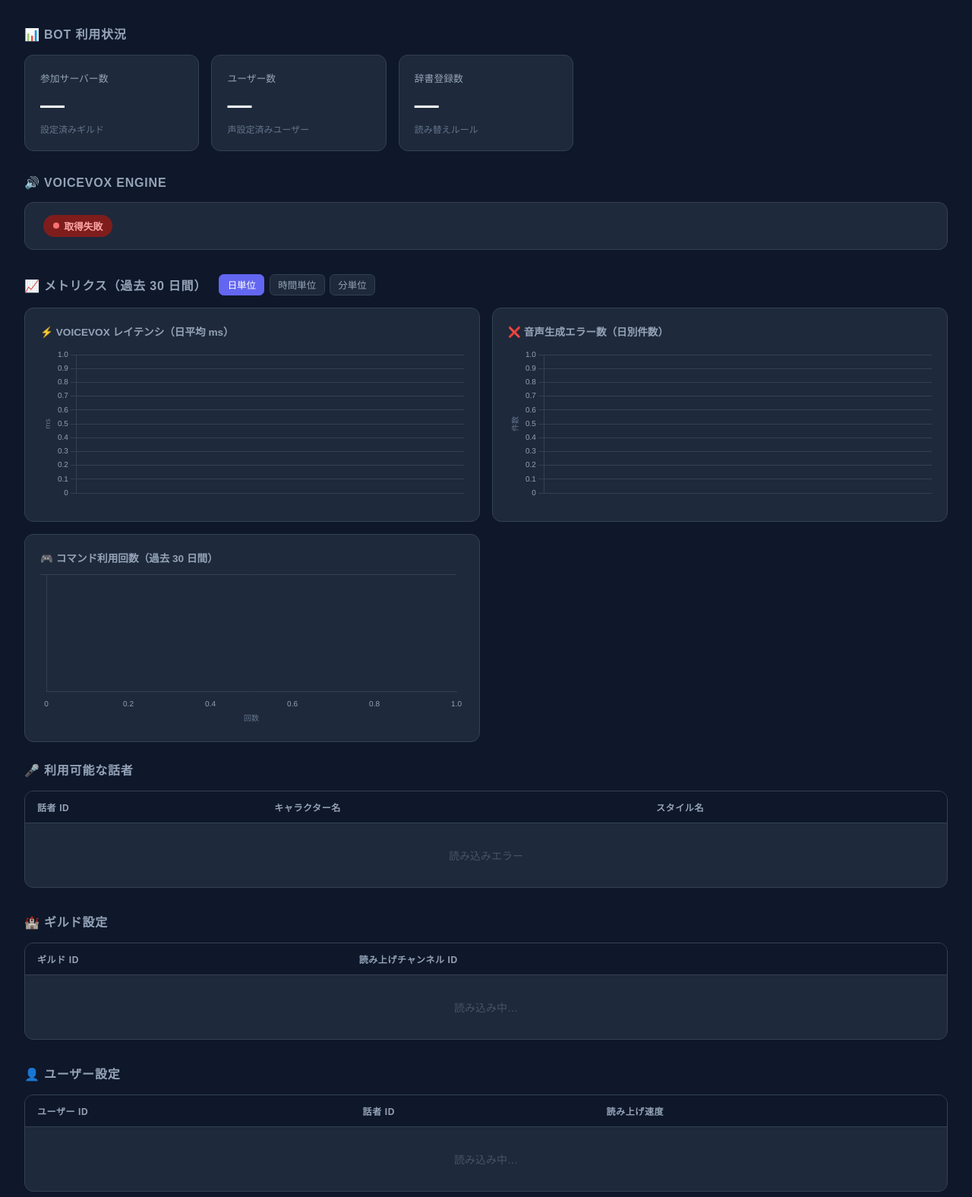
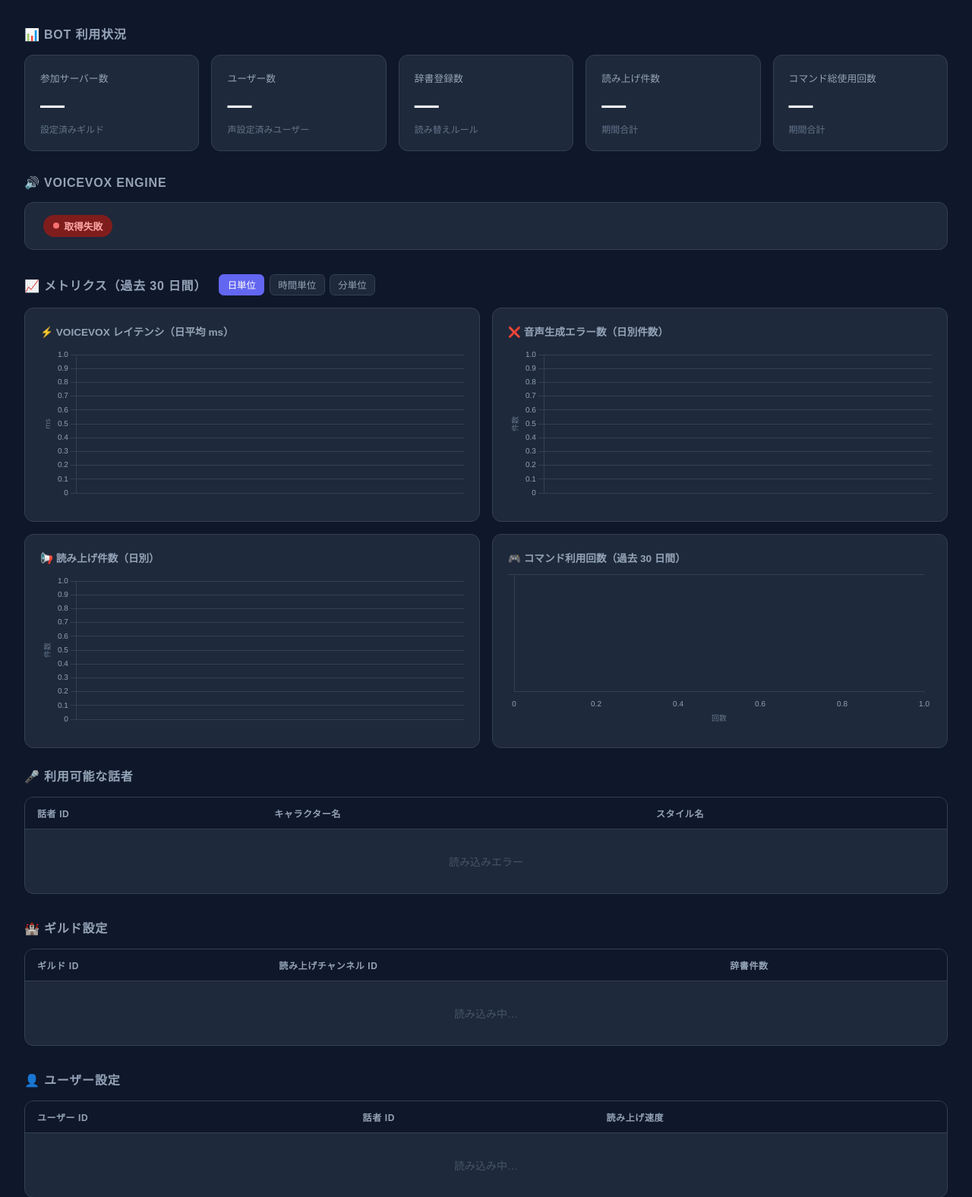
Before and after one commit to syuutaMC/TalkBot2, a Python web app: template src/templates/index.html in a window 1280 px wide. Shown: the part 69-1645 px from the top of the page at 76% size. Run offline with Jinja, Linux system fonts and the light colour scheme; the template is opened without the code that fills it, so the values that code supplies are empty.

Commit message:
feat: ダッシュボードに読み上げ件数・latency min/max・コマンド総数を追加
- metrics.py: record_tts_request() を追加し読み上げ件数を記録
- metrics.py: get_metrics_summary() に min_ms / max_ms を追加
- bot.py: 音声生成成功時に record_tts_request() を呼び出す
- index.html: 読み上げ件数カード・バーチャートを追加
- index.html: コマンド総使用回数カードを追加
- index.html: latency に min/max 表示を追加
- index.html: ギルドテーブルに辞書件数列・設定済みサーバー数を追加

```diff
--- a/src/bot.py
+++ b/src/bot.py
@@ -538,6 +538,7 @@ async def play_voice_queue(guild: discord.Guild):
                 continue
 
             metrics.record_latency(elapsed_ms)
+            metrics.record_tts_request()
 
             # 一時ファイルに保存
             with tempfile.NamedTemporaryFile(suffix=".wav", delete=False) as temp_file:
--- a/src/templates/index.html
+++ b/src/templates/index.html
@@ -218,7 +218,7 @@
     <div class="card">
       <div class="label">参加サーバー数</div>
       <div class="value" id="guildCount">—</div>
-      <div class="sub">設定済みギルド</div>
+      <div class="sub" id="guildCountSub">設定済みギルド</div>
     </div>
     <div class="card">
       <div class="label">ユーザー数</div>
@@ -229,6 +229,16 @@
       <div class="label">辞書登録数</div>
       <div class="value" id="dictCount">—</div>
       <div class="sub">読み替えルール</div>
+    </div>
+    <div class="card">
+      <div class="label">読み上げ件数</div>
+      <div class="value" id="ttsCount">—</div>
+      <div class="sub" id="ttsCountSub">期間合計</div>
+    </div>
+    <div class="card">
+      <div class="label">コマンド総使用回数</div>
+      <div class="value" id="cmdTotalCount">—</div>
+      <div class="sub" id="cmdTotalCountSub">期間合計</div>
     </div>
   </div>
 
@@ -266,6 +276,12 @@
     </div>
 
     <div class="chart-card">
+      <div class="chart-title" id="ttsChartTitle">📢 読み上げ件数（日別）</div>
+      <canvas id="chartTtsRequests" height="200"></canvas>
+      <div class="chart-sub" id="ttsTotal"></div>
+    </div>
+
+    <div class="chart-card">
       <div class="chart-title">🎮 コマンド利用回数（過去 30 日間）</div>
       <canvas id="chartCommands" height="200"></canvas>
     </div>
@@ -297,10 +313,11 @@
         <tr>
           <th>ギルド ID</th>
           <th>読み上げチャンネル ID</th>
+          <th>辞書件数</th>
         </tr>
       </thead>
       <tbody id="guildsBody">
-        <tr class="empty-row"><td colspan="2">読み込み中…</td></tr>
+        <tr class="empty-row"><td colspan="3">読み込み中…</td></tr>
       </tbody>
     </table>
   </div>
@@ -371,12 +388,14 @@
   // ---------- チャートインスタンス ----------
   let chartLatency = null;
   let chartErrors  = null;
+  let chartTtsRequests = null;
   let chartCommands = null;
 
   function initCharts() {
-    const latencyCtx  = document.getElementById("chartLatency").getContext("2d");
-    const errorsCtx   = document.getElementById("chartErrors").getContext("2d");
-    const commandsCtx = document.getElementById("chartCommands").getContext("2d");
+    const latencyCtx      = document.getElementById("chartLatency").getContext("2d");
+    const errorsCtx       = document.getElementById("chartErrors").getContext("2d");
+    const ttsRequestsCtx  = document.getElementById("chartTtsRequests").getContext("2d");
+    const commandsCtx     = document.getElementById("chartCommands").getContext("2d");
 
     chartLatency = new Chart(latencyCtx, {
       type: "line",
@@ -387,6 +406,12 @@
     chartErrors = new Chart(errorsCtx, {
       type: "bar",
       data: { labels: [], datasets: [{ data: [], backgroundColor: "rgba(239,68,68,0.7)", borderColor: "#ef4444", borderWidth: 1 }] },
+      options: { ...CHART_OPTS_BASE, scales: { ...CHART_OPTS_BASE.scales, y: { ...CHART_OPTS_BASE.scales.y, title: { display: true, text: "件数", color: "#64748b", font: { size: 10 } } } } }
+    });
+
+    chartTtsRequests = new Chart(ttsRequestsCtx, {
+      type: "bar",
+      data: { labels: [], datasets: [{ data: [], backgroundColor: "rgba(251,191,36,0.7)", borderColor: "#fbbf24", borderWidth: 1 }] },
       options: { ...CHART_OPTS_BASE, scales: { ...CHART_OPTS_BASE.scales, y: { ...CHART_OPTS_BASE.scales.y, title: { display: true, text: "件数", color: "#64748b", font: { size: 10 } } } } }
     });
 
@@ -405,6 +430,7 @@
       period: "過去 60 分間",
       latencyTitle: "⚡ VOICEVOX レイテンシ（分平均 ms）",
       errorsTitle:  "❌ 音声生成エラー数（分別件数）",
+      ttsTitle:     "📢 読み上げ件数（分別）",
       avgLabel:     "60 分平均",
       totalLabel:   "60 分合計",
     },
@@ -412,6 +438,7 @@
       period: "過去 24 時間",
       latencyTitle: "⚡ VOICEVOX レイテンシ（時間平均 ms）",
       errorsTitle:  "❌ 音声生成エラー数（時間別件数）",
+      ttsTitle:     "📢 読み上げ件数（時間別）",
       avgLabel:     "24 時間平均",
       totalLabel:   "24 時間合計",
     },
@@ -419,6 +446,7 @@
       period: "過去 30 日間",
       latencyTitle: "⚡ VOICEVOX レイテンシ（日平均 ms）",
       errorsTitle:  "❌ 音声生成エラー数（日別件数）",
+      ttsTitle:     "📢 読み上げ件数（日別）",
       avgLabel:     "30 日平均",
       totalLabel:   "30 日合計",
     },
@@ -433,6 +461,7 @@
     document.getElementById("metricsTitle").textContent        = `📈 メトリクス（${info.period}）`;
     document.getElementById("latencyChartTitle").textContent   = info.latencyTitle;
     document.getElementById("errorsChartTitle").textContent    = info.errorsTitle;
+    document.getElementById("ttsChartTitle").textContent       = info.ttsTitle;
     loadMetrics();
   }
 
@@ -456,8 +485,15 @@
       chartLatency.data.labels   = d.latency.labels;
       chartLatency.data.datasets[0].data = d.latency.values;
       chartLatency.update();
-      document.getElementById("latencyAvg").textContent =
-        d.latency.avg_ms != null ? `${info.avgLabel}: ${Number(d.latency.avg_ms).toFixed(1)} ms` : "データなし";
+      if (d.latency.avg_ms != null) {
+        const minMax = d.latency.min_ms != null
+          ? ` / min: ${Number(d.latency.min_ms).toFixed(1)} ms / max: ${Number(d.latency.max_ms).toFixed(1)} ms`
+          : "";
+        document.getElementById("latencyAvg").textContent =
+          `${info.avgLabel}: ${Number(d.latency.avg_ms).toFixed(1)} ms${minMax}`;
+      } else {
+        document.getElementById("latencyAvg").textContent = "データなし";
+      }
 
       // エラー
       chartErrors.data.labels  = d.errors.labels;
@@ -465,6 +501,23 @@
       chartErrors.update();
       document.getElementById("errorsTotal").textContent =
         `${info.totalLabel}: ${d.errors.total} 件`;
+
+      // 読み上げ件数
+      if (d.tts_requests) {
+        document.getElementById("ttsChartTitle").textContent = info.ttsTitle;
+        chartTtsRequests.data.labels  = d.tts_requests.labels;
+        chartTtsRequests.data.datasets[0].data = d.tts_requests.values;
+        chartTtsRequests.update();
+        document.getElementById("ttsTotal").textContent =
+          `${info.totalLabel}: ${d.tts_requests.total} 件`;
+        document.getElementById("ttsCount").textContent = d.tts_requests.total;
+        document.getElementById("ttsCountSub").textContent = info.period;
+      }
+
+      // コマンド総使用回数カード
+      const cmdTotal = d.commands.values.reduce((a, b) => a + b, 0);
+      document.getElementById("cmdTotalCount").textContent = cmdTotal;
+      document.getElementById("cmdTotalCountSub").textContent = info.period;
 
       // コマンド
       chartCommands.data.labels  = d.commands.labels;
@@ -488,12 +541,16 @@
       const guildsBody = document.getElementById("guildsBody");
       const entries = Object.entries(d.guild_configs || {});
       if (entries.length === 0) {
-        empty(guildsBody, 2);
+        empty(guildsBody, 3);
       } else {
         guildsBody.innerHTML = entries.map(([gid, cfg]) =>
-          `<tr><td>${gid}</td><td>${cfg.read_channel ?? "—"}</td></tr>`
+          `<tr><td>${gid}</td><td>${cfg.read_channel ?? "—"}</td><td>${Object.keys(cfg.dictionary || {}).length}</td></tr>`
         ).join("");
       }
+
+      // ギルドカード サブテキスト（参加中 N / 読み上げ設定済み N）
+      document.getElementById("guildCountSub").textContent =
+        `うち読み上げ設定済み: ${entries.length}`;
 
       // ユーザー設定テーブル
       const usersBody = document.getElementById("usersBody");
```
Also changed, not shown: src/metrics.py (+31 -1 lines).
